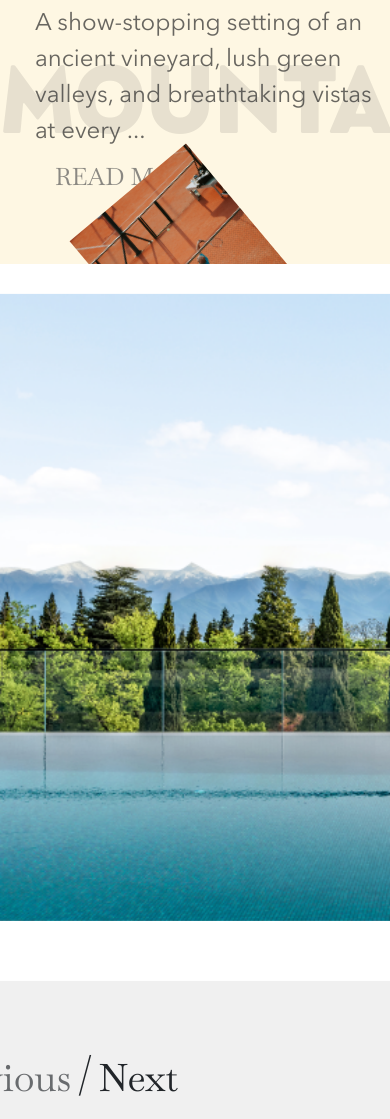
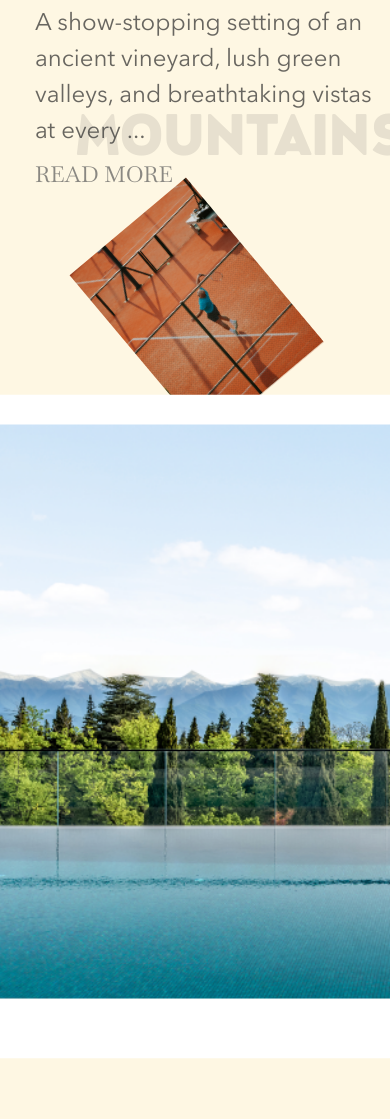
Before and after one commit to iraklikeche/tsinandali-app, a plain HTML site: page index.html in a window 390 px wide. Shown: the part 2441-3560 px from the top of the page. Drawn offline with nearby package versions, Linux system fonts and the light colour scheme; a script that the page names is missing.

Commit message:
responsive

```diff
--- a/index.html
+++ b/index.html
@@ -379,7 +379,11 @@
                   >
                   <span class="ellipsis">...</span>
 
-                  <button class="read-more-btn" onclick="toggleText('text2')">
+                  <button
+                    class="read-more-btn"
+                    onclick="toggleText('text2')"
+                    style="font-size: 2.2rem"
+                  >
                     Read More
                   </button>
                 </p>
@@ -435,29 +439,6 @@
             </li>
           </ul>
         </div>
-        <!-- <div class="century-villa">
-          <div class="villa-1">
-            <img src="./images/villa/19th-wood.jpg" class="villa-1-photo" />
-          </div>
-          <div class="villa-center-photo">
-            <div class="villa-2">
-              <img src="./images/villa/19th-wood-3.jpg" class="villa-2-photo" />
-            </div>
-            <div>
-              <div class="villa-3">
-                <p class="villa-heading">
-                  <span class="century-number">19</span>th century villa
-                </p>
-                <p class="villa-description">
-                  Experience the synthesis of old-world charm and the future.
-                </p>
-              </div>
-            </div>
-          </div>
-          <div class="villa-4">
-            <img src="./images/villa/19th-wood-2.jpg" class="villa-4-photo" />
-          </div>
-        </div> -->
         <div class="century-villa container">
           <div class="cube1">
             <img src="./images/villa/19th-wood.jpg" class="villa-1-photo" />
@@ -667,7 +648,7 @@
               <span class="ellipsis">...</span>
             </p>
             <button
-              class="read-more-btn"
+              class="read-more-btn service-btn-padding"
               onclick="toggleText('text3')"
               style="font-size: 2.4rem"
             >
--- a/style.css
+++ b/style.css
@@ -1825,14 +1825,15 @@ footer {
   }
 
   .center-photo {
-    height: 100%;
-    transform: translate(0%, 80%);
+    height: 45%;
+    transform: translate(0%, 100%);
   }
 
   .setting-title {
-    transform: rotate(360deg) translate(0%, 282%);
+    transform: rotate(360deg) translate(3%, 475%);
     bottom: 50%;
-    right: 2%;
+    right: -15%;
+    font-size: 5.8rem;
   }
 
   .right-photo {
@@ -1847,19 +1848,23 @@ footer {
 
   .top-photo {
     position: absolute;
-    top: 45%;
+    top: 28%;
     transform: translate(1%, 46%) rotate(320deg);
     width: 39%;
   }
 
   .setting-prev-next {
     font-size: 4.2rem;
-    bottom: -90%;
-    transform: translate(-128%, 50%);
+    bottom: 4%;
+    transform: translate(-100%, 50%);
+  }
+
+  .section-3 {
+    height: 175vh;
   }
 
   .section-4 {
-    padding: 75rem 0 10rem 0;
+    padding: 15rem 0 10rem 0;
     background-color: #f0f0f0;
   }
 
@@ -1891,13 +1896,13 @@ footer {
     transform: rotate(180deg);
   }
 
-  .foo {
+  /* .foo {
     display: flex;
     flex-direction: column;
     justify-content: center;
     align-items: center;
     gap: 5rem;
-  }
+  } */
 
   .enquire-container {
     background-color: #386741;
@@ -2084,6 +2089,9 @@ footer {
   .divider {
     border-bottom: 1px solid #bbb;
     margin-top: 5rem;
+  }
+  #more {
+    display: none;
   }
 }
 
@@ -2120,12 +2128,16 @@ footer {
   }
 
   .enquire-container {
-    width: 100%;
+    width: 70%;
+  }
+
+  .read-more-btn {
+    padding-left: 0;
   }
 
   .center-photo {
-    height: 85%;
-    transform: translate(0%, 80%);
+    height: 45%;
+    transform: translate(0%, 106%);
   }
   .left-photo {
     transform: rotate(7deg) translate(0%, 85%);
@@ -2146,4 +2158,7 @@ footer {
     font-size: 2.8rem;
     margin-top: 3rem;
   }
+  .service-btn-padding {
+    padding-left: 2rem;
+  }
 } ;
```
Also changed, not shown: script.js (+0 -26 lines).
